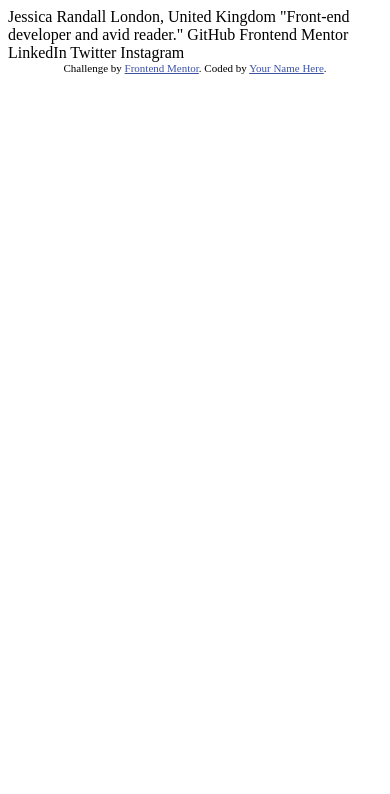
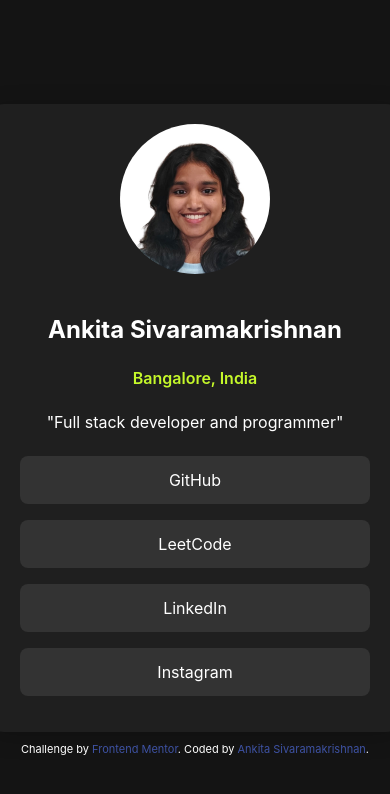
Before and after one commit to thecerebralcosmocrat/Social-Links-Profile, a plain HTML site: page index.html in a window 390 px wide. Drawn offline with Linux system fonts and the light colour scheme.

Commit message:
Add profile card layout, custom image and social links with responsive styles

```diff
--- a/index.html
+++ b/index.html
@@ -6,29 +6,106 @@
 
   <link rel="icon" type="image/png" sizes="32x32" href="./assets/images/favicon-32x32.png">
 
-  <title>Frontend Mentor | Social links profile</title>
+  <title>Ankita's Profile Card</title>
 
-  <!-- Feel free to remove these styles or customise in your own stylesheet 👍 -->
   <style>
-    .attribution { font-size: 11px; text-align: center; }
-    .attribution a { color: hsl(228, 45%, 44%); }
+    .attribution {
+      font-size: 11px;
+      color: hsl(0, 0%, 100%);
+      text-align: center;
+      margin-top: 10px;
+    }
+
+    .attribution a { color: hsl(228, 45%, 44%);
+      text-decoration: none;
+    }
+
+    body {
+      background: hsl(0, 0%, 8%);
+      display: flex;
+      flex-direction: column;
+      min-height: 100vh;
+      align-items: center;
+      justify-content: center;
+      font-family: 'Inter', sans-serif;
+    }
+    .profile-card {
+      background: hsl(0, 0%, 12%);
+      border-radius: 16px;
+      padding: 20px 32px;
+      box-shadow: 0 4px 24px rgba(0,0,0,0.2);
+      text-align: center;
+      width: 100%;
+      max-width: 350px;
+    }
+    .profile-img {
+      width: 150px;
+      height: 150px;
+      object-fit: cover;
+      border-radius: 50%;
+      margin-bottom: 20px;
+    }
+
+    h1 {
+      color: hsl(0, 0%, 100%);
+      font-size: 1.5rem;
+      font-weight: 700;
+      margin-bottom: 24px;
+    }
+
+    .location {
+      color: hsl(75, 94%, 57%);
+      font-size: 1rem;
+      font-weight: 600;
+      margin-bottom: 24px;
+    }
+
+    .bio {
+      color: hsl(0, 0%, 100%);
+      font-size: 1rem;
+      font-weight: 400;
+      margin-bottom: 24px;
+    }
+
+    .links a{
+      display: block;
+      background: hsl(0, 0%, 20%);
+      color: hsl(0, 0%, 100%);
+      text-decoration: none;
+      font-weight: 400;
+      border-radius: 8px;
+      padding: 14px 0;
+      margin-bottom: 16px;
+      transition: background 0.2s color 0.2s;
+    }
+
+    .links a:hover,
+    .links a:focus {
+      background: hsl(75, 94%, 57%);
+      color: hsl(0, 0%, 0%);
+      outline: none;
+    }
+
+
   </style>
 </head>
 <body>
-
-  Jessica Randall
-  London, United Kingdom
-  "Front-end developer and avid reader."
-
-  GitHub
-  Frontend Mentor
-  LinkedIn
-  Twitter
-  Instagram
+<div class="profile-card">
+  <img src="assets\images\Ankita_passport.jpg" alt="Ankita Sivaramakrishnan" class="profile-img" >
+  <h1>Ankita Sivaramakrishnan</h1>
+  <p class="location">Bangalore, India</p>
+  <p class="bio">"Full stack developer and programmer"</p>
+  <div class="links">
+    <a href="#">GitHub</a>
+    <a href="#">LeetCode</a>
+    <a href="#">LinkedIn</a>
+    <a href="#">Instagram</a>
+  </div>
+</div>
 
   <div class="attribution">
     Challenge by <a href="https://www.frontendmentor.io?ref=challenge" target="_blank">Frontend Mentor</a>.
-    Coded by <a href="#">Your Name Here</a>.
+    Coded by <a href="https://github.com/thecerebralcosmocrat">Ankita Sivaramakrishnan</a>.
   </div>
 </body>
 </html>
```
Also changed, not shown: assets/images/Ankita_passport.jpg (added), assets/images/avatar-jessica.jpeg (deleted), 1 other file.
